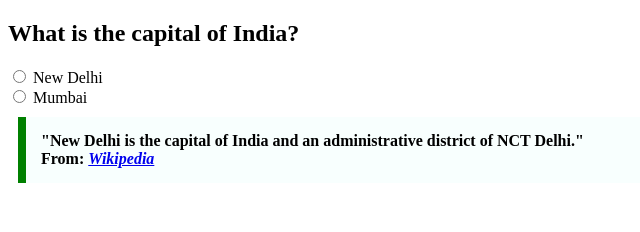
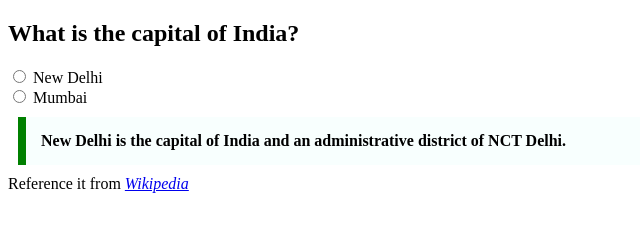
Before and after one commit to acciojob/trivia-vikrant-1996, a website: page main.html in a window 1280 px wide. Shown: the whole page, without its empty margins (0-640 px from the left). Drawn offline with Linux system fonts and the light colour scheme.

Commit message:
created a submission

```diff
--- a/main.html
+++ b/main.html
@@ -25,8 +25,9 @@
     </form>
 
     <blockquote>
-        "New Delhi is the capital of India and an administrative district of NCT Delhi."
-        <footer>From: <cite><a href="https://en.wikipedia.org/wiki/New_Delhi" target="_blank">Wikipedia</a></cite></footer>
+        New Delhi is the capital of India and an administrative district of NCT Delhi.
+
     </blockquote>
+	<footer>Reference it from <cite><a href="https://en.wikipedia.org/wiki/New_Delhi" target="_blank">Wikipedia</a></cite></footer>
 </body>
 </html>
```
